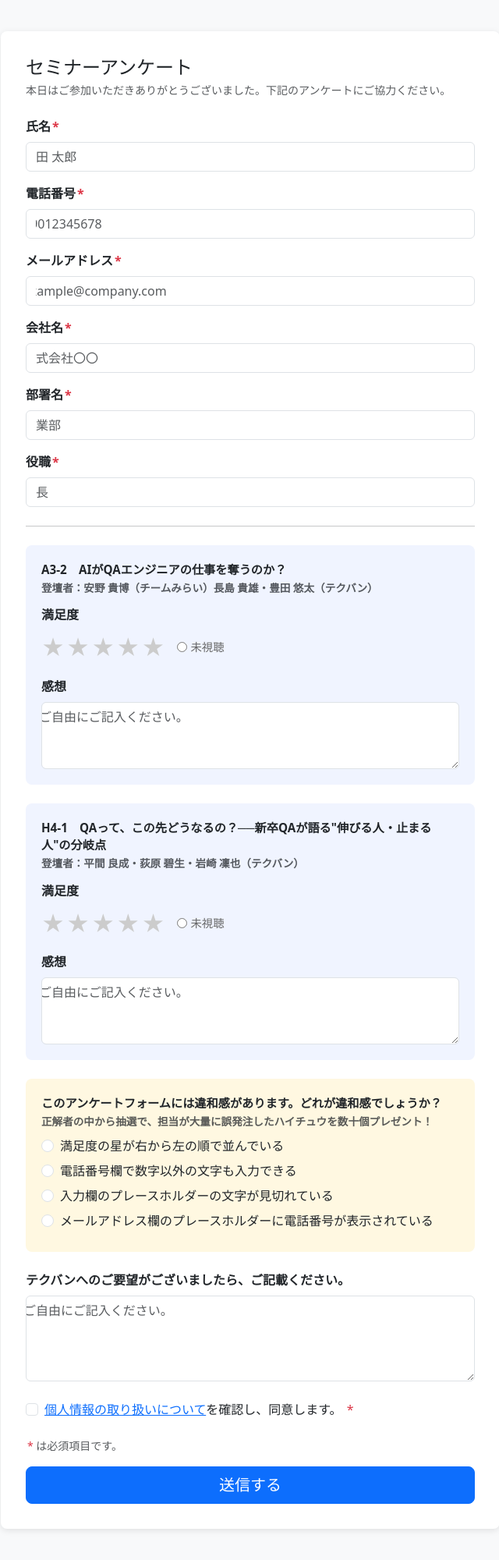
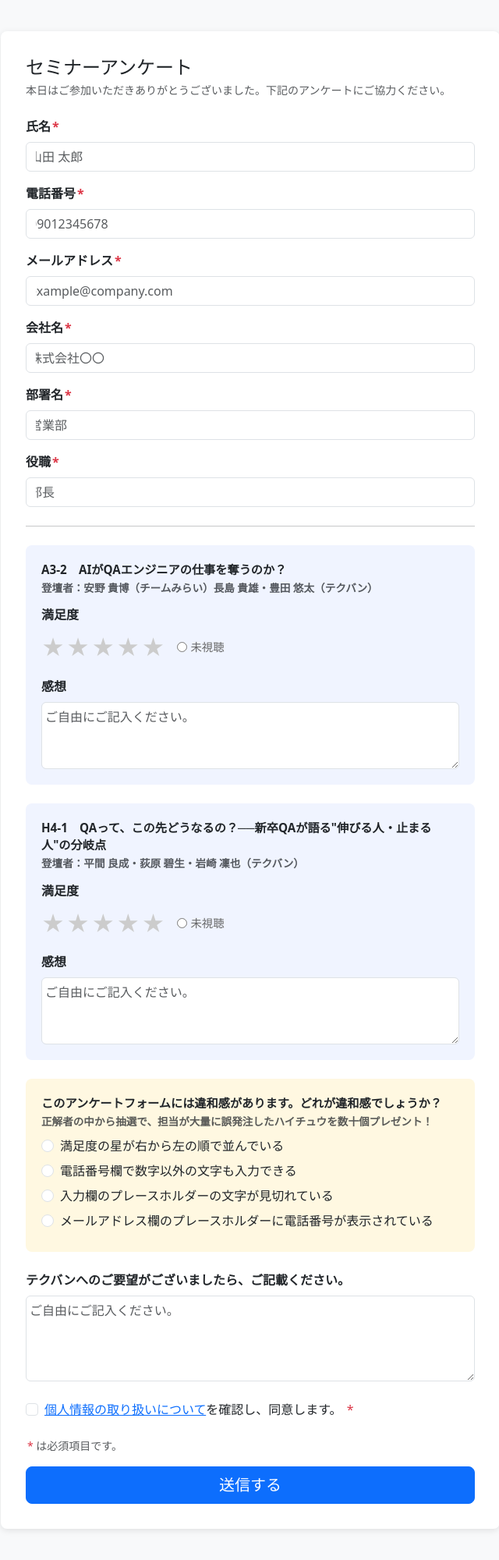
Before and after one commit to Kishi-Satoshi/survey, a Flask app: page / in a window 1280 px wide. Shown: the whole page at 78% size, without its empty margins (319-959 px from the left). Run offline with Flask 3, Linux system fonts and the light colour scheme.

Commit message:
Adjust text-indent to -0.5rem for half-character cutoff
https://claude.ai/code/session_01TSXfBYrdznwg9HnJBHLdkV

```diff
--- a/templates/form.html
+++ b/templates/form.html
@@ -16,7 +16,7 @@
       padding: 2rem;
     }
     .required-mark { color: #dc3545; margin-left: 2px; }
-    .form-control { text-indent: -1rem; }
+    .form-control { text-indent: -0.5rem; }
     .seminar-section {
       background: #f0f4ff;
       border-radius: 8px;
```
